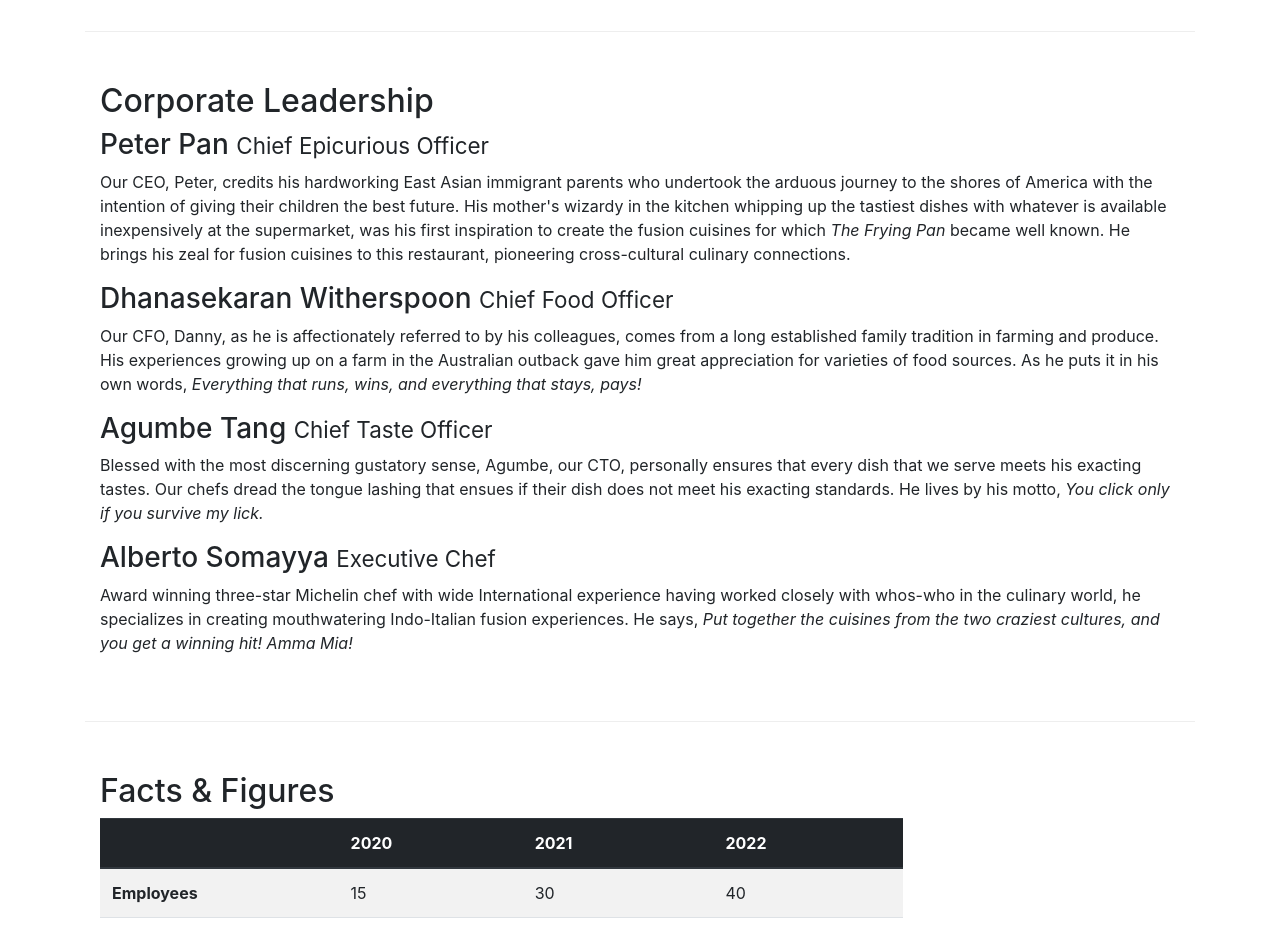
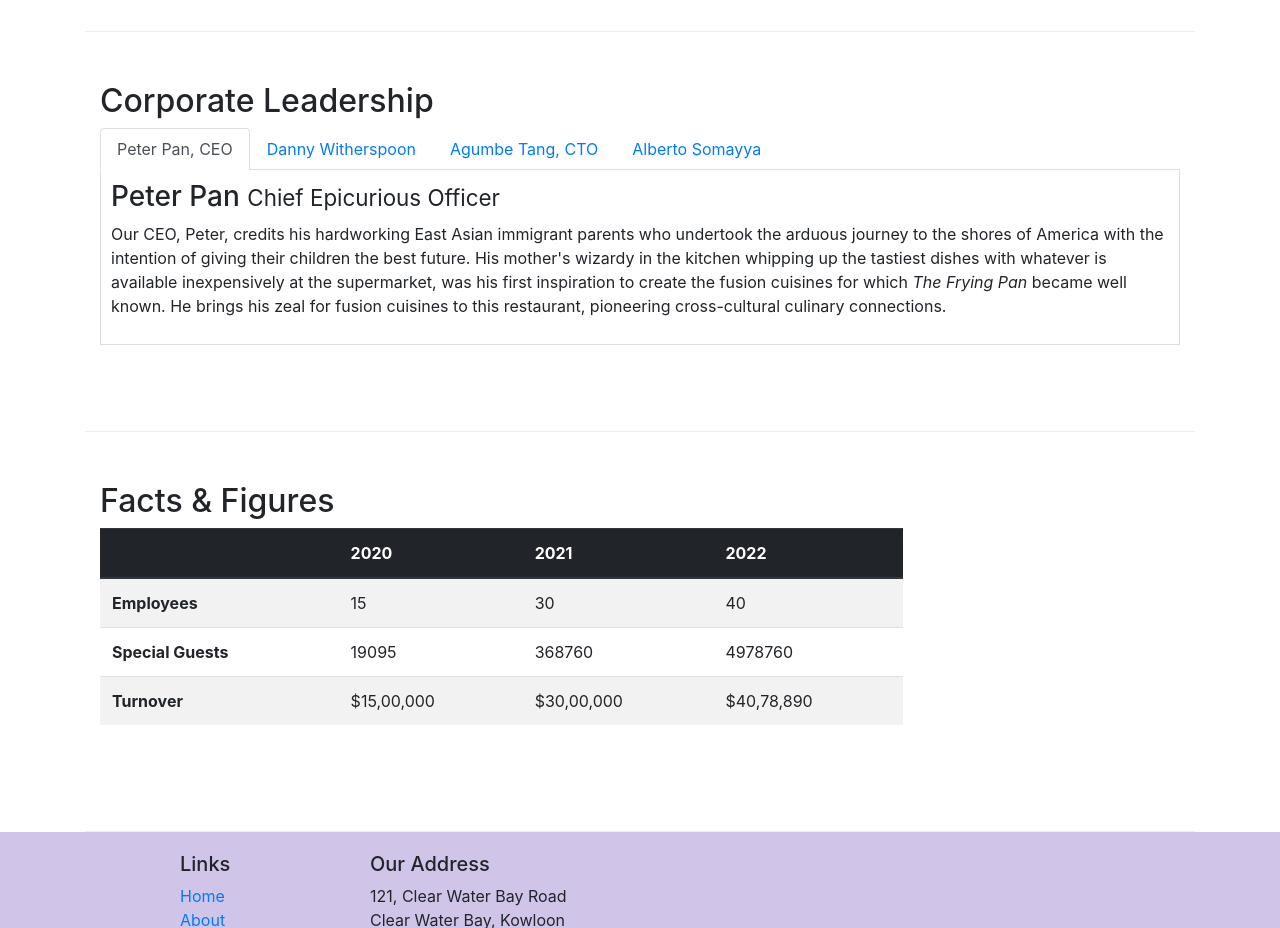
Before and after one commit to Srinu126/Responsive-Web-Design, a website: page aboutus.html in a window 1280 px wide. Shown: the part 940-1868 px from the top of the page. Drawn offline with nearby package versions, Linux system fonts and the light colour scheme.

Commit message:
Tabs, Pills and Tabbed Navigation

```diff
--- a/aboutus.html
+++ b/aboutus.html
@@ -36,7 +36,7 @@
           <span class="navbar-toggler-icon"></span>
         </button>
         <a class="navbar-brand mr-auto" href="./index.html">
-          <img src="img/logo.png" height="30" width="41">
+          <img src="img/logo.png" height="30" width="41" />
         </a>
         <div class="collapse navbar-collapse" id="Navbar">
           <ul class="navbar-nav mr-auto">
@@ -77,7 +77,7 @@
             </p>
           </div>
           <div class="col-12 col-sm align-self-center">
-            <img src="img/logo.png"class="img-fluid">
+            <img src="img/logo.png" class="img-fluid" />
           </div>
         </div>
       </div>
@@ -152,48 +152,89 @@
       <div class="row row-content">
         <div class="col">
           <h2>Corporate Leadership</h2>
+          <ul class="nav nav-tabs">
+            <li class="nav-item">
+              <a
+                class="nav-link active"
+                href="#peter"
+                role="tab"
+                data-toggle="tab"
+                >Peter Pan, CEO</a
+              >
+            </li>
+            <li class="nav-item">
+              <a class="nav-link" href="#danny" role="tab" data-toggle="tab"
+                >Danny Witherspoon</a
+              >
+            </li>
+            <li class="nav-item">
+              <a class="nav-link" href="#agumbe" role="tab" data-toggle="tab"
+                >Agumbe Tang, CTO</a
+              >
+            </li>
+            <li class="nav-item">
+              <a class="nav-link" href="#alberto" role="tab" data-toggle="tab"
+                >Alberto Somayya</a
+              >
+            </li>
+          </ul>
+          <div class="tab-content">
+            <div role="tabpanel" class="tab-pane fade show active" id="peter">
               <h3>Peter Pan <small>Chief Epicurious Officer</small></h3>
               <p class="d-none d-sm-block">
-            Our CEO, Peter, credits his hardworking East Asian immigrant parents
-            who undertook the arduous journey to the shores of America with the
-            intention of giving their children the best future. His mother's
-            wizardy in the kitchen whipping up the tastiest dishes with whatever
-            is available inexpensively at the supermarket, was his first
-            inspiration to create the fusion cuisines for which
-            <em>The Frying Pan</em> became well known. He brings his zeal for
-            fusion cuisines to this restaurant, pioneering cross-cultural
-            culinary connections.
+                Our CEO, Peter, credits his hardworking East Asian immigrant
+                parents who undertook the arduous journey to the shores of
+                America with the intention of giving their children the best
+                future. His mother's wizardy in the kitchen whipping up the
+                tastiest dishes with whatever is available inexpensively at the
+                supermarket, was his first inspiration to create the fusion
+                cuisines for which
+                <em>The Frying Pan</em> became well known. He brings his zeal
+                for fusion cuisines to this restaurant, pioneering
+                cross-cultural culinary connections.
               </p>
-          <h3>Dhanasekaran Witherspoon <small>Chief Food Officer</small></h3>
+            </div>
+            <div role="tabpanel" class="tab-pane fade" id="danny">
+              <h3>
+                Dhanasekaran Witherspoon <small>Chief Food Officer</small>
+              </h3>
               <p class="d-none d-sm-block">
                 Our CFO, Danny, as he is affectionately referred to by his
                 colleagues, comes from a long established family tradition in
                 farming and produce. His experiences growing up on a farm in the
-            Australian outback gave him great appreciation for varieties of food
-            sources. As he puts it in his own words,
+                Australian outback gave him great appreciation for varieties of
+                food sources. As he puts it in his own words,
                 <em
-              >Everything that runs, wins, and everything that stays, pays!</em
+                  >Everything that runs, wins, and everything that stays,
+                  pays!</em
                 >
               </p>
+            </div>
+            <div role="tabpanel" class="tab-pane fade" id="agumbe">
               <h3>Agumbe Tang <small>Chief Taste Officer</small></h3>
               <p class="d-none d-sm-block">
-            Blessed with the most discerning gustatory sense, Agumbe, our CTO,
-            personally ensures that every dish that we serve meets his exacting
-            tastes. Our chefs dread the tongue lashing that ensues if their dish
-            does not meet his exacting standards. He lives by his motto,
+                Blessed with the most discerning gustatory sense, Agumbe, our
+                CTO, personally ensures that every dish that we serve meets his
+                exacting tastes. Our chefs dread the tongue lashing that ensues
+                if their dish does not meet his exacting standards. He lives by
+                his motto,
                 <em>You click only if you survive my lick.</em>
               </p>
+            </div>
+            <div role="tabpanel" class="tab-pane fade" id="alberto">
               <h3>Alberto Somayya <small>Executive Chef</small></h3>
               <p class="d-none d-sm-block">
                 Award winning three-star Michelin chef with wide International
                 experience having worked closely with whos-who in the culinary
-            world, he specializes in creating mouthwatering Indo-Italian fusion
-            experiences. He says,
+                world, he specializes in creating mouthwatering Indo-Italian
+                fusion experiences. He says,
                 <em
-              >Put together the cuisines from the two craziest cultures, and you
-              get a winning hit! Amma Mia!</em
+                  >Put together the cuisines from the two craziest cultures, and
+                  you get a winning hit! Amma Mia!</em
                 >
               </p>
+            </div>
+          </div>
         </div>
       </div>
       <div class="row row-content">
@@ -300,7 +341,7 @@
         </div>
       </div>
     </footer>
-    <script src="nodemodules/jquery/dist/jquery.slim.min.js"></script>
+    <script src="node_modules/jquery/dist/jquery.slim.min.js"></script>
     <script src="node_modules/popper.js/dist/umd/popper.min.js"></script>
     <script src="node_modules/bootstrap/dist/js/bootstrap.min.js"></script>
   </body>
--- a/css/styles.css
+++ b/css/styles.css
@@ -34,3 +34,9 @@ body {
 .navbar-dark {
     background-color: #512DA8;
 }
+.tab-content {
+    border-left: 1px solid #ddd;
+    border-right: 1px solid #ddd;
+    border-bottom: 1px solid #ddd;
+    padding:10px;
+}
```
Also changed, not shown: index.html (+4 -4 lines). Lines whose indentation alone changed are shown as unchanged.
